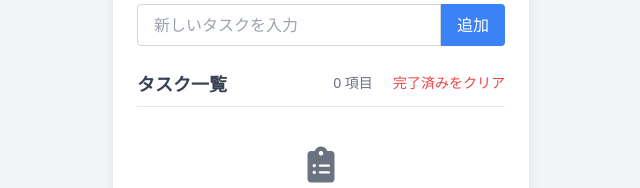
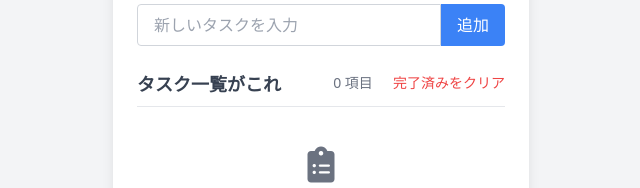
Before and after one commit to hirumabq/hirumabq.github.io, a plain HTML site: page todo.html in a window 1280 px wide. Shown: the part 140-328 px from the top of the page, 319-959 px from the left. Drawn offline with nearby package versions, Linux system fonts and the light colour scheme.

Commit message:
初めてのコミット

```diff
--- a/todo.html
+++ b/todo.html
@@ -84,7 +84,7 @@
 
                 <div class="mb-4">
                     <div class="flex justify-between mb-2">
-                        <h2 class="text-lg font-semibold text-gray-700">タスク一覧</h2>
+                        <h2 class="text-lg font-semibold text-gray-700">タスク一覧がこれ</h2>
                         <div>
                             <span id="task-count" class="text-sm text-gray-500">0 項目</span>
                             <button id="clear-completed" class="ml-4 text-sm text-red-500 hover:text-red-700">
```
